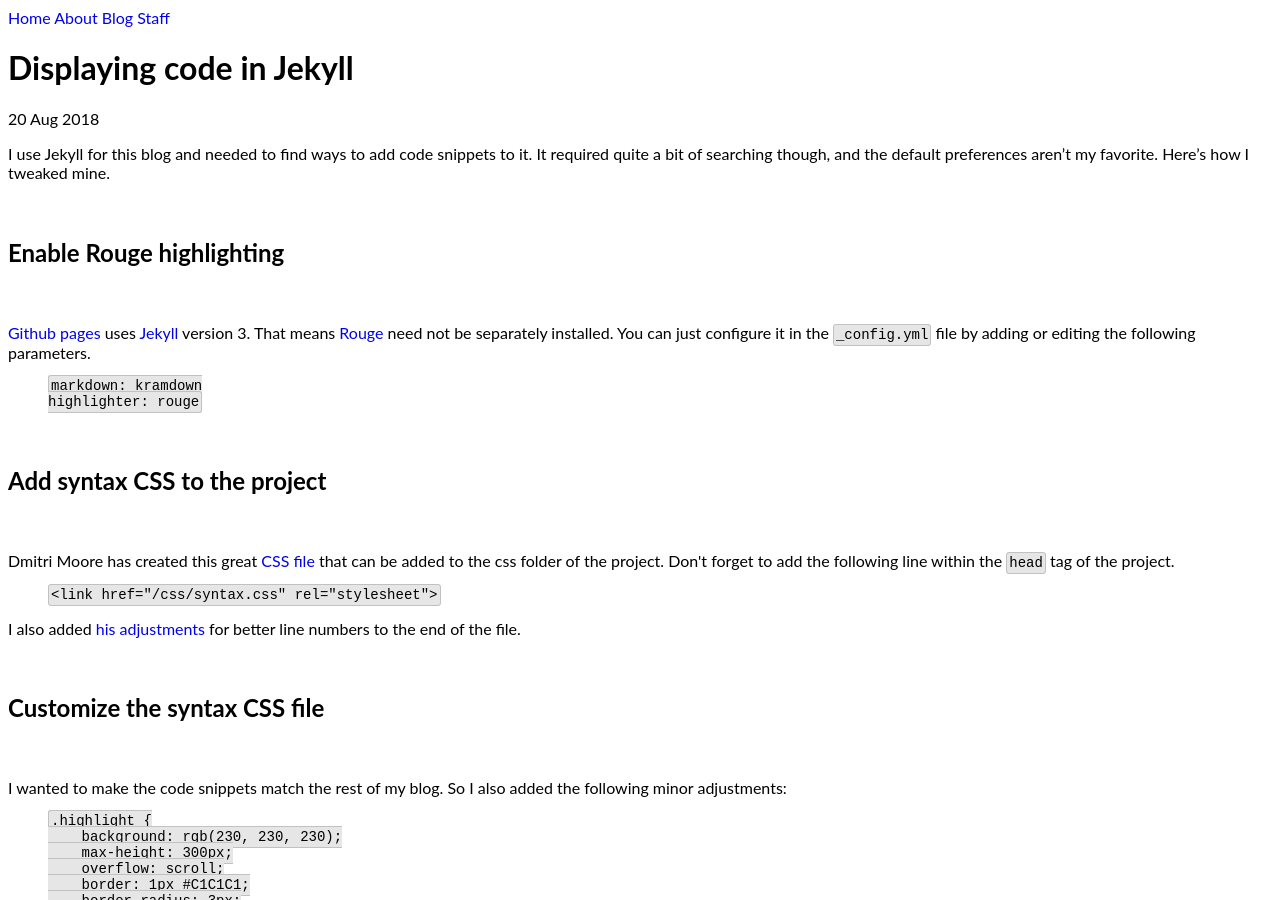
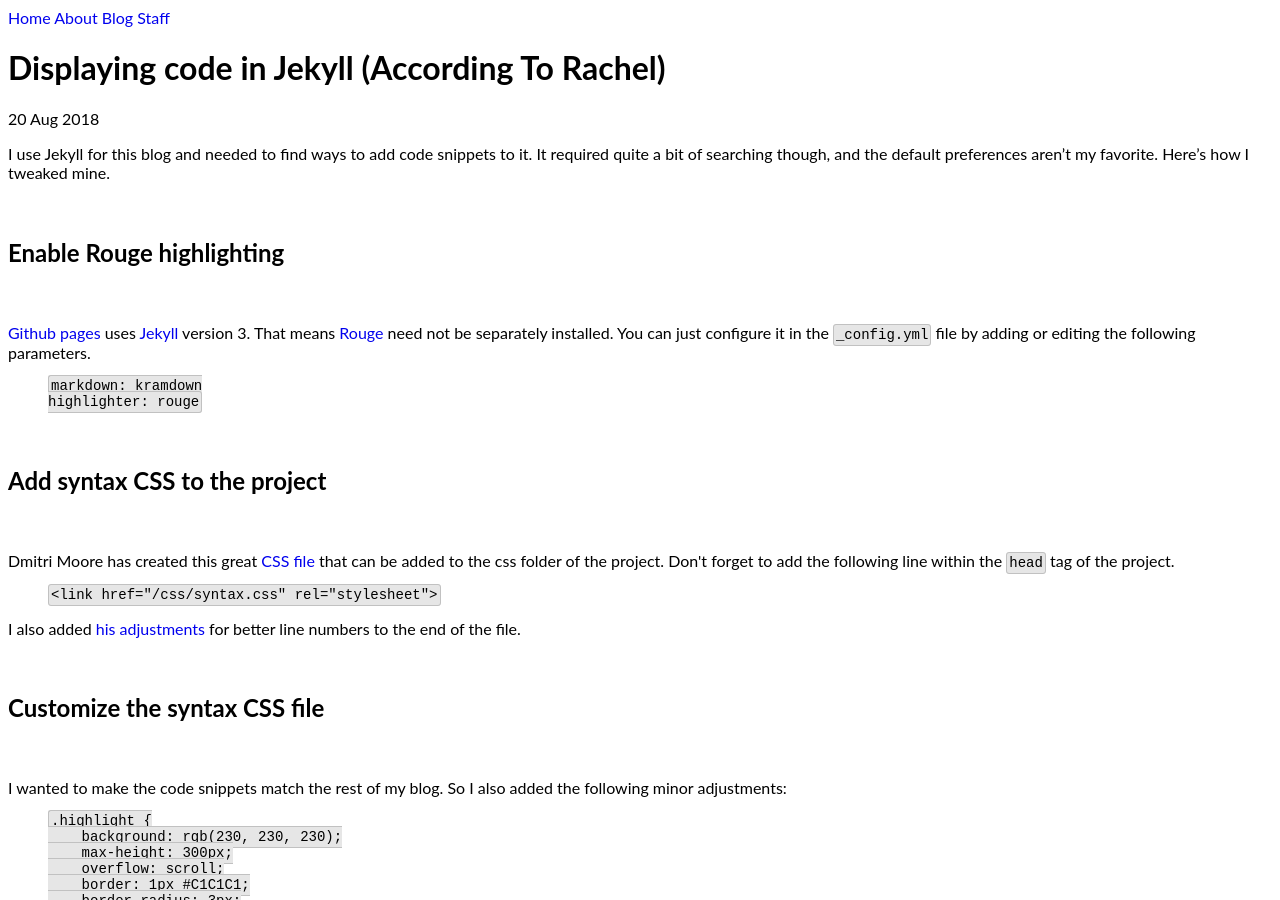
Before and after one commit to CategorIAN/categorian.github.io, a Jekyll site: the page built from _posts/2018-08-20-rachel code.md, in a window 1280 px wide and 900 px high. Built offline with Jekyll 4.4.1, drawn with Linux system fonts in a browser that asks for light colours.

Commit message:
Update and rename 2018-08-20-code.md to 2018-08-20-rachel code.md

```diff
--- a/_posts/2018-08-20-code.md
+++ b/_posts/2018-08-20-rachel code.md
@@ -1,5 +1,5 @@
 ---
-title: "Displaying code in Jekyll"
+title: "Displaying code in Jekyll (According To Rachel)"
 tags:
 - Jekyll
 - Liquid
```
